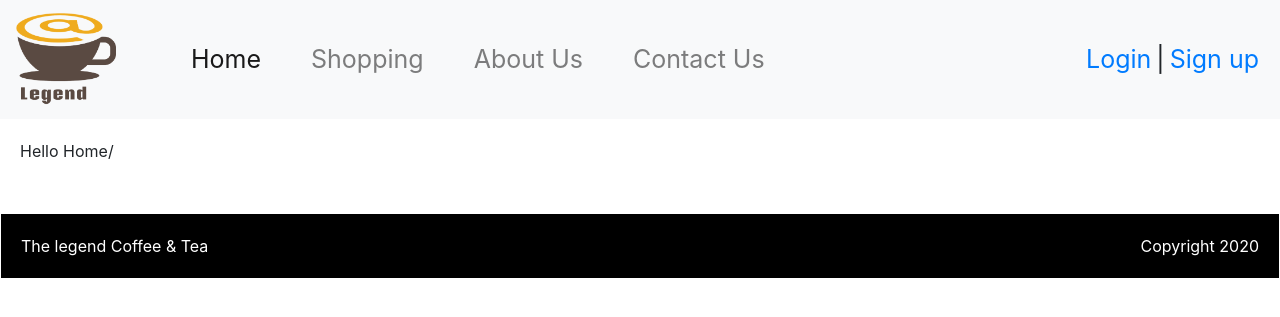
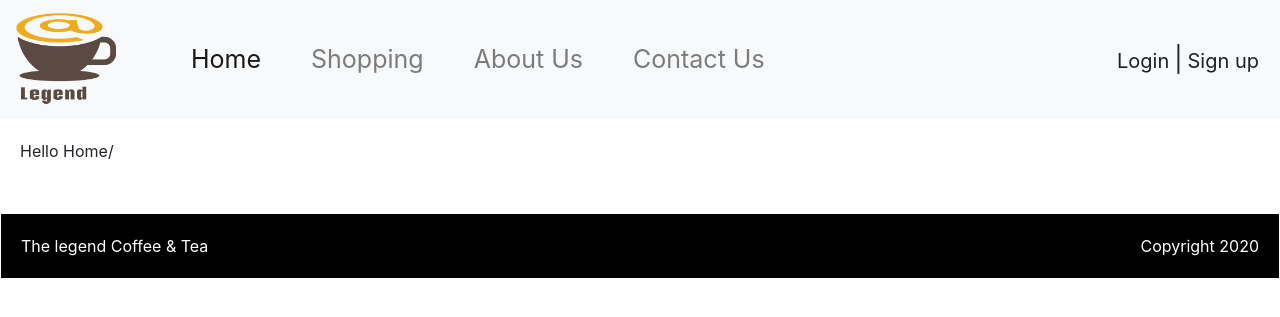
Before and after one commit to ntavy/LegendMasterProject, a PHP site: page / in a window 1280 px wide. Shown: the top 317 px of the page. Run offline with PHP 8.4, Linux system fonts and the light colour scheme.

Commit message:
modified stylesheet

```diff
--- a/public/css/style.css
+++ b/public/css/style.css
@@ -22,6 +22,9 @@
 .loginbar .login-link{
 	padding-left: 5px;
 	padding-right: 5px;
+	color: #1d2124;
+	text-decoration: none;
+	font-size: 20px;
 }
 
 .content{
```
Also changed, not shown: 1 other file.
